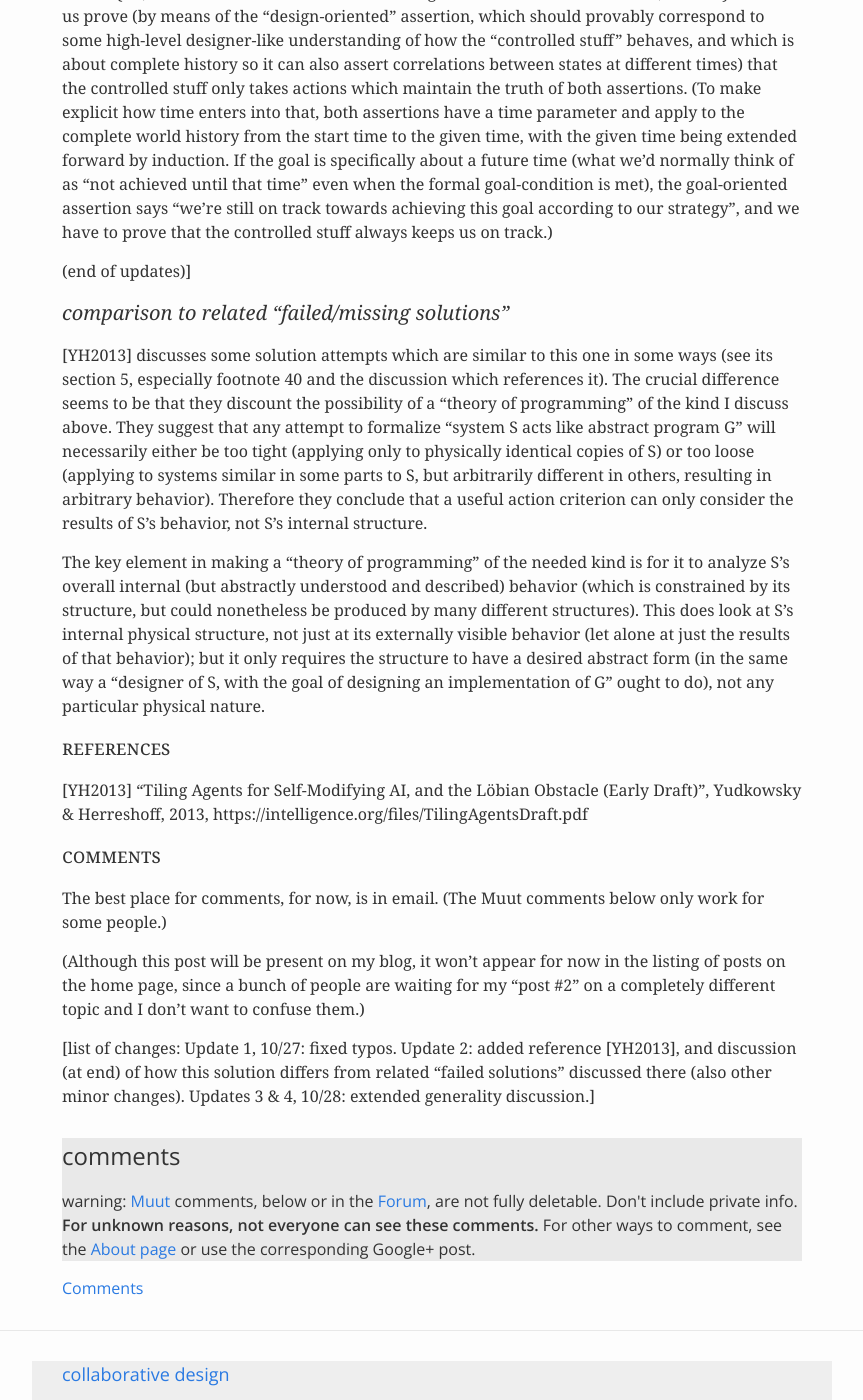
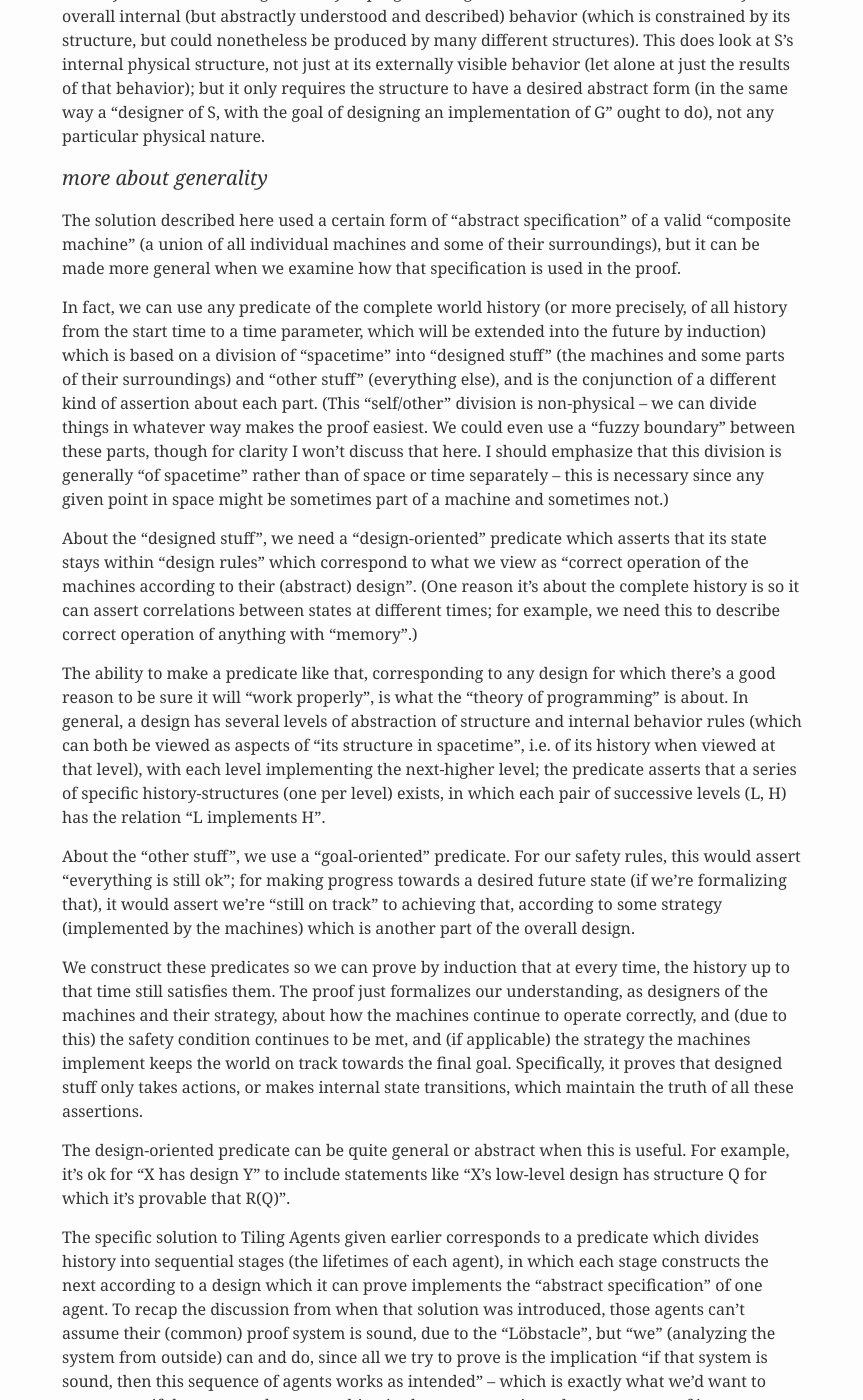
Before and after one commit to oresmus/oresmus.github.io, a Jekyll site: the page built from _posts/2015-10-26-my-tiling-agents-solution.md, in a window 1280 px wide and 1400 px high, scrolled down 11093 px. Shown: the whole window, without its empty margins (208-1071 px from the left). Built offline with Jekyll 4.4.1, drawn with Linux system fonts in a browser that asks for light colours; some of the changed text lies outside the part shown; grey boxes are pictures that could not be loaded.

Commit message:
update 5: general rewrites for clarity

```diff
--- a/_posts/2015-10-26-my-tiling-agents-solution.md
+++ b/_posts/2015-10-26-my-tiling-agents-solution.md
@@ -5,24 +5,23 @@
 date:   2015-10-26 23:53:15
 listed: false
 author: "Bruce Smith"
-meta: update 4, 10/28 (see end for list of changes)
+meta: update 5, 10/29 (see end for list of changes)
 tags: AI logic
 ---
 
-This is a brief description of my solution to the "Tiling Agents" problem [YH2013]
-(about using formal logic for safety rules to govern general-purpose machine intelligence).
+This post describes my solution to the "Tiling Agents" problem [YH2013],
+which is about how to use
+formal logic for safety rules to govern general-purpose machine intelligence.
 
-(It elaborates some emails I sent to a few potentially-interested people around February 2014.)
-
-This is a draft, and could use some better organization, condensing, and perhaps more background information.
-For now, I am not trying very hard to make this post understandable or interesting
-except to someone already familiar with the Tiling Agents problem and with certain related topics.
-It also has one or more xxx's marking places which need fixing.
+This is a draft (with one or more xxx's marking places which need fixing).
+It is mainly intended for people already familiar
+with the Tiling Agents problem and certain related topics,
+though it reintroduces the problem so I can formalize it in a way which clarifies this solution.
 
 
 ### summary of solution (for people who already know the problem)
 
-The "Löbstacle" arises when you try to restrict a machine's actions, for safety,
+The "Löbstacle" arises when you try to restrict a machine's actions, for safety (or some other formalizable goal),
 to those it can prove have a safe result;
 but then, for flexibility, you want it to be able to create agents like itself
 and delegate some or all of its job to them.
@@ -45,7 +44,7 @@
 (One complexity of this idea might be in formalizing "provably correct implementation of the same high-level program".
 I know how to do that, and consider it simple and perhaps obvious
 (given that the goals of the theory are purely logical rather than practical),
-but I haven't fully written it down,
+but I haven't fully written it down [but see "more about generality" for a brief description],
 and I don't know whether it will be considered either obvious or well-known by anyone else.
 In any case, for the proposed solution in this post to make sense,
 all we need is to assume a theory like that
@@ -70,7 +69,8 @@
 and not feeling you need to stop it (due to it unsafely using or interfering with your own powers)".
 
 This solution is related to one "failed solution" and one "missing solution"
-discussed in Section 5 of [YH2013]. At the end, I discuss how it differs from those.
+discussed in Section 5 of [YH2013].
+In a "comparison" section near the end, I discuss how it differs from those.
 
 
 ## background and problem
@@ -321,7 +321,10 @@
 affected in ways other than their normal operation (e.g. of sensors)).
 (Only if there are no machines do we allow the world outside of machines to be dynamic.
 Effectively this means that anything dynamic must be modelled as "part of" some machine which is responsible for controlling it,
-except possibly when there are no machines left at the end.)
+except possibly when there are no machines left at the end.
+[This static/dynamic division is for simplicity of other aspects of this explanation,
+but is not essential in general --
+see "more about generality" below.])
 
 Second, whenever there is more than one machine,
 we'll consider them all part of one "composite machine"
@@ -426,7 +429,7 @@
 "non-machine stuff" which looks and acts just like the agent),
 even though the agent is only going to take actions we could have proved were ok to do if we'd known what they were.
 
-### a clue
+### a partial solution
 
 But the humans watching (or imagining)
 all this *can* prove that making that agent *could safely be considered ok* (at least when the agent is identical
@@ -457,16 +460,17 @@
 (and as we saw earlier, it does go beyond what the "version 1" safety rule alone allowed).
 But that agent-making safety rule is a bit more limiting than we'd like.
 
-### the solution
+## the solution
 
-Fortunately, there is a way to generalize it without losing the validity of that safety proof:
+Fortunately, there is a way to generalize that partial solution
+without losing the validity of its safety proof:
 
 * allow an agent-making action if it passes a special safety rule,
 namely that **the agent has to be a valid implementation of the original machine's abstract specification.**
 
 * also allow a standard action, using the same (version 1) safety rule as before.
 
-Note that the "original machine's abstract specification" is nothing else than the pair of rules we just stated.
+Note that the "original machine's abstract specification" is nothing other than the pair of rules we just stated.
 (Which means it's a specification that contains a description of itself, but that's not a problem -- the standard
 trick for making a program that prints its own source code, or a Gödel sentence, works for this too.)
 
@@ -475,6 +479,8 @@
 purpose, strategy, intelligence, etc)
 is **not restricted by the abstract specification**
 and is therefore free to vary in the agent relative to the parent machine and/or to the original machine.
+(Of course, the parent will only want to vary the child agent in ways it thinks help its purpose --
+the point is that it's free to do so without violating the safety rule.)
 
 But the proof goes through exactly as before, except what we prove by induction is not that each machine in series
 is an identical copy of the original, but that it's a valid implementation of the original machine's abstract specification.
@@ -495,13 +501,13 @@
 performing repeated actions of self-modification.)
 
 (But to spell out the details of that "yes" would require filling out the "theory of programming" mentioned in the summary.
-As I said there, I consider it obvious that this can be done, and I would not be surprised if that's well known and/or
-also considered obvious by other people. One reason I don't know whether it's considered obvious
-is that it's a simple special case of a more general "theory of programming" I have which doesn't seem to be obvious or well-known.
+As I said there, I consider it obvious that this can be done,
+and I would not be surprised if that's well known and/or
+considered obvious by other people.
+One reason I don't know whether it's considered obvious
+is that it's a simple special case of a more general "theory of programming" I have,
+which doesn't seem to be obvious or well-known.
 I hope to write more about those things in a future post.)
-
-
-[updates 3 & 4, 10/28:
 
 It's worth pointing out that
 although my formalization separates "safety" and "efficacy"
@@ -517,35 +523,6 @@
 can be included in the "safety" part of my model.
 (And as I've shown, using agents needn't affect
 what proof system can be used for addressing it.)
-
-Also [including observations from a discussion
-with Tsvi Benson-Tilsen, Andrew Critch, and other members of their seminar on
-[Provability, Decision Theory and Artificial Intelligence](http://acritch.com/pdtai/)
-(mentioned to credit them, not to imply their endorsement)],
-the "abstract specification" can really be any predicate about physical structure of the "composite machine"
-(i.e. about the complete state-history of all individual machines and some parts of their surroundings)
-which gives the desired effect in the proofs here.
-At the most general level, we're just dividing the world-history into "two kinds of stuff"
-(in whatever way is convenient, since it's not a physical distinction --
-the division could even have a fuzzy boundary, though for clarity of this explanation we assume it doesn't):
-"controlled stuff" which we make a "design-oriented" assertion about
-(in as abstract or general a way as we'd like -- for example, it's ok for "X has design Y"
-to include statements like "X's low-level design has structure Q for which it's provable that R(Q)"),
-and "other stuff" which we make a "goal-oriented" assertion about,
-in a way that lets us prove
-(by means of the "design-oriented" assertion, which should provably
-correspond to some high-level designer-like understanding of how the "controlled stuff" behaves,
-and which is about complete history so it can also assert correlations between
-states at different times)
-that the controlled stuff only takes actions which maintain the truth of both assertions.
-(To make explicit how time enters into that, both assertions have a time parameter
-and apply to the complete world history from the start time to the given time,
-with the given time being extended forward by induction. If the goal is specifically about a future time
-(what we'd normally think of as "not achieved until that time" even when the formal goal-condition is met),
-the goal-oriented assertion says "we're still on track towards achieving this goal according to our strategy",
-and we have to prove that the controlled stuff always keeps us on track.)
-
-(end of updates)]
 
 
 ### comparison to related "failed/missing solutions"
@@ -571,10 +548,90 @@
 not any particular physical nature.
 
 
+### more about generality
+
+The solution described here used a certain form of "abstract specification" of a valid "composite machine"
+(a union of all individual machines and some of their surroundings),
+but it can be made more general
+when we examine how that specification is used in the proof.
+
+In fact, we can use any predicate of the complete world history
+(or more precisely, of all history from the start time to a time parameter,
+which will be extended into the future by induction)
+which is based on a division of "spacetime"
+into "designed stuff" (the machines and some parts of their surroundings)
+and "other stuff" (everything else),
+and is the conjunction of a different kind of assertion about each part.
+(This "self/other" division is non-physical -- we can divide things in whatever way makes the proof easiest.
+We could even use a "fuzzy boundary" between these parts, though for clarity I won't discuss that here.
+I should emphasize that this division is generally "of spacetime" rather than of space or time separately --
+this is necessary since any given point in space might be sometimes part of a machine and sometimes not.)
+
+About the "designed stuff", we need a "design-oriented" predicate
+which asserts that its state stays within "design rules"
+which correspond to what we view as "correct operation of the machines according to their (abstract) design".
+(One reason it's about the complete history is so it can assert correlations between
+states at different times; for example, we need this to describe correct operation of anything with "memory".)
+
+The ability to make a predicate like that, corresponding to any design for which there's
+a good reason to be sure it will "work properly", is what the "theory of programming" is about.
+In general, a design has several levels of abstraction of structure and internal behavior rules
+(which can both be viewed as aspects of "its structure in spacetime", i.e. of its history when viewed at that level),
+with each level implementing the next-higher level;
+the predicate asserts that a series of specific history-structures (one per level) exists,
+in which each pair of successive levels (L, H) has the relation "L implements H".
+
+About the "other stuff", we use a "goal-oriented" predicate.
+For our safety rules, this would assert "everything is still ok";
+for making progress towards a desired future state (if we're formalizing that),
+it would assert we're "still on track" to achieving that,
+according to some strategy (implemented by the machines)
+which is another part of the overall design.
+
+We construct these predicates so we can prove by induction
+that at every time,
+the history up to that time still satisfies them.
+The proof just formalizes our understanding,
+as designers of the machines and their strategy,
+about how the machines continue to operate correctly,
+and (due to this)
+the safety condition continues to be met,
+and (if applicable) the strategy the machines implement
+keeps the world on track towards the final goal.
+Specifically, it proves that designed stuff only takes actions, or makes internal state transitions,
+which maintain the truth of all these assertions.
+
+The design-oriented predicate can be quite general or abstract when this is useful.
+For example, it's ok for "X has design Y"
+to include statements like "X's low-level design has structure Q for which it's provable that R(Q)".
+
+The specific solution to Tiling Agents given earlier corresponds to a predicate which divides history
+into sequential stages (the lifetimes of each agent), in which each stage constructs the next
+according to a design which it can prove implements the "abstract specification" of one agent.
+To recap the discussion from when that solution was introduced,
+those agents can't assume their (common) proof system is sound, due to the "Löbstacle",
+but "we" (analyzing the system from outside) can and do, since all we try to prove is the implication
+"if that system is sound, then this sequence of agents works as intended" -- which is exactly what we'd want to prove
+even if there was only one machine in the sequence, since the correctness of its non-agent-making actions also depends
+on the proof system being sound. Once we do assume soundness,
+each agent's correctness (as an implementation of the "abstract specification")
+implies that of the next,
+so we get them all correct by induction.
+
+
 #### references
 
 [YH2013] "Tiling Agents for Self-Modifying AI, and the Löbian Obstacle (Early Draft)", Yudkowsky & Herreshoff, 2013,
 https://intelligence.org/files/TilingAgentsDraft.pdf
+
+
+#### thanks
+
+I thank Tsvi Benson-Tilsen, Andrew Critch, and other members of their 10/27/15 seminar on
+[Provability, Decision Theory and Artificial Intelligence](http://acritch.com/pdtai/)
+for interesting discussions which led to some new observations discussed in the section "more about generality"
+(which I mention to credit them, not to imply their endorsement).
+I thank John Baez for suggesting some clarifications.
 
 
 #### comments
@@ -582,11 +639,21 @@
 The best place for comments, for now, is in email. (The Muut comments below only work for some people.)
 
 (Although this post will be present on my blog, it won't appear for now in the listing of posts on the home page,
-since a bunch of people are waiting for my "post #2" on a completely different topic and I don't want to confuse them.)
+since a bunch of people are waiting for my "post #2" on a completely different topic, and I don't want to confuse them.)
 
+
+#### history
+
+I developed this solution around February 2014 (though the "theory of programming" it refers to is much older).
+This post clarifies and elaborates some private emails I sent then,
+and adds new discussion.
+
+<p class="post-meta">
 [list of changes:
 Update 1, 10/27: fixed typos.
 Update 2: added reference [YH2013],
 and discussion (at end) of how this solution differs from related "failed solutions" discussed there
 (also other minor changes).
-Updates 3 & 4, 10/28: extended generality discussion.]
+Updates 3 & 4, 10/28: extended generality discussion.
+Update 5, 10/29: general rewrites for clarity.]
+</p>
```
